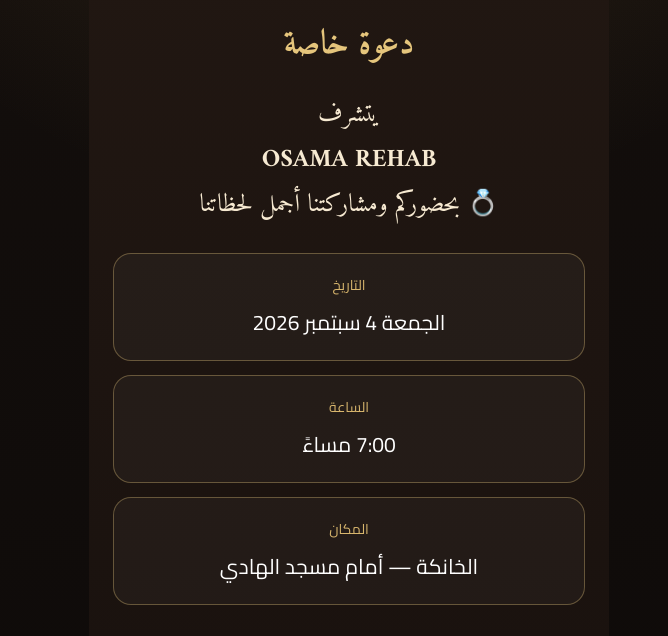
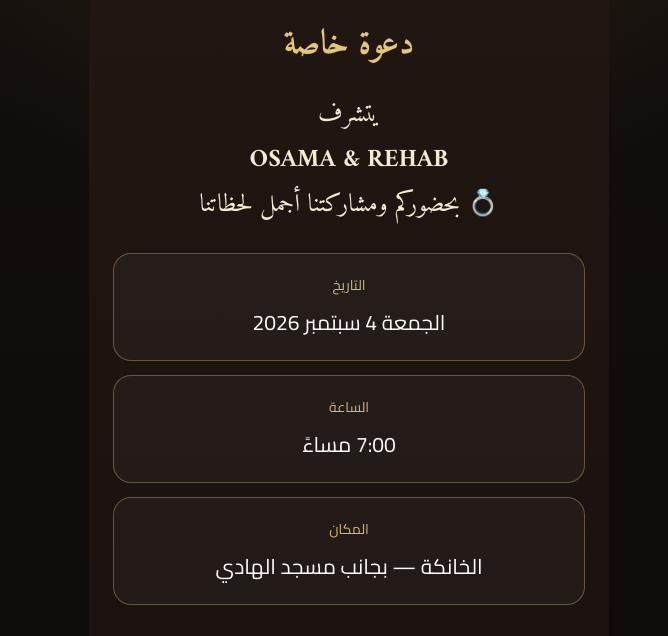
Before and after one commit to abnali2212-maker/Osama-_Rehab-, a plain HTML site: page index.html in a window 1280 px wide. Shown: the part 840-1476 px from the top of the page, without its empty margins (291-959 px from the left). Drawn offline with Linux system fonts and the light colour scheme.

Commit message:
Update index.html

```diff
--- a/index.html
+++ b/index.html
@@ -57,12 +57,12 @@
 
     <section id="invite">
       <h2 class="title">دعوة خاصة</h2>
-      <div class="text">يتشرف<br><strong>OSAMA REHAB</strong><br> 💍 بحضوركم ومشاركتنا أجمل لحظاتنا</div>
+      <div class="text">يتشرف<br><strong>OSAMA & REHAB</strong><br> 💍 بحضوركم ومشاركتنا أجمل لحظاتنا</div>
 
       <div class="details">
         <div class="detail"><div class="label">التاريخ</div><div class="value">الجمعة 4 سبتمبر 2026</div></div>
         <div class="detail"><div class="label">الساعة</div><div class="value">7:00 مساءً</div></div>
-        <div class="detail"><div class="label">المكان</div><div class="value">الخانكة — أمام مسجد الهادي</div></div>
+        <div class="detail"><div class="label">المكان</div><div class="value">الخانكة — بجانب مسجد الهادي</div></div>
       </div>
 
       <h2 class="title" style="margin-top:45px">موعدنا يقترب</h2>
```
